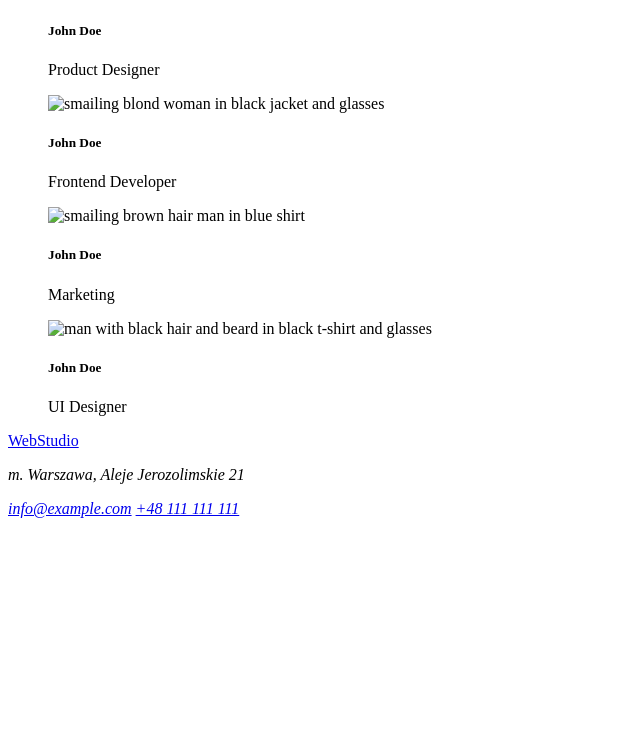
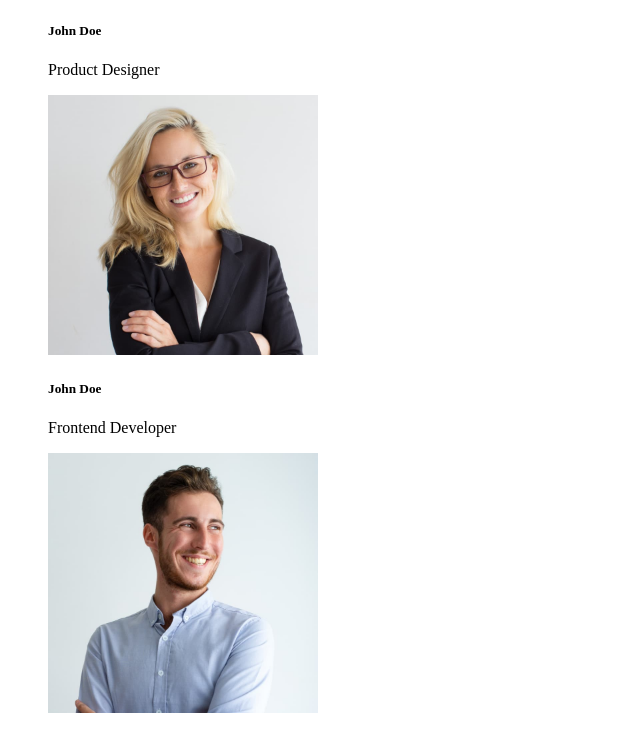
Before and after one commit to RostekL/goit-markup-hw-01, a plain HTML site: page index.html in a window 1280 px wide. Shown: the part 1823-2559 px from the top of the page, without its empty margins (0-640 px from the left). Before the commit the page ends 2349 px from the top, so only its background shows below. Drawn offline with Linux system fonts and the light colour scheme; the site is published under a folder, as on GitHub Pages, so addresses that start at the root find nothing.

Commit message:
Update index.html
Fixed a small bug in the link

```diff
--- a/index.html
+++ b/index.html
@@ -93,7 +93,7 @@
         </figure>
         <figure>
           <img
-            src="/images/twoemployee.jpg"
+            src="images/twoemployee.jpg"
             alt="smailing blond woman in black jacket and glasses"
             width="270"
             height="260"
@@ -105,7 +105,7 @@
         </figure>
         <figure>
           <img
-            src="/images/threeemployee.jpg"
+            src="images/threeemployee.jpg"
             alt="smailing brown hair man in blue shirt"
             width="270"
             height="260"
@@ -117,7 +117,7 @@
         </figure>
         <figure>
           <img
-            src="/images/fouremployee.jpg"
+            src="images/fouremployee.jpg"
             alt="man with black hair and beard in black t-shirt and glasses"
             width="270"
             height="260"
```
